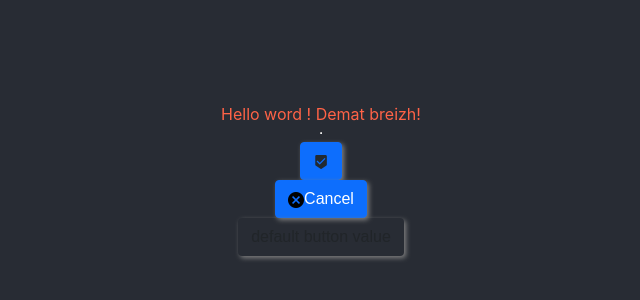
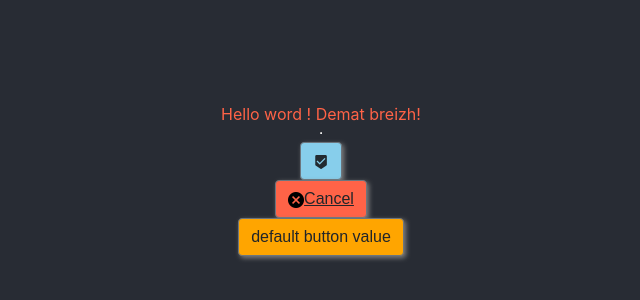
Before and after one commit to ffayel/2021_09_13_tjs, a React (Create React App) app: page / in a window 1280 px wide. Shown: the part 220-520 px from the top of the page, without its empty margins (319-959 px from the left). Built offline with nearby package versions, Linux system fonts and the light colour scheme.

Commit message:
Add Function Click

```diff
--- a/src/App/App.tsx
+++ b/src/App/App.tsx
@@ -8,10 +8,18 @@ function App() {
     <div className="App">
       Hello word ! Demat breizh!
       <hr/>
-      <Button bgcolor="skyblue" classColor="primary">
+      <Button bgColor="skyblue"
+      onClickEvent={(arg)=>{
+        console.trace(arg);
+      }}>
         <img src="/img/ok.png" alt="ok"/>
       </Button>
-      <Button bgcolor="skyblue" classColor="primary">
+      <Button
+      bgColor="tomato"
+      style={{textDecoration:'underline'}}
+      onClickEvent={(arg)=>{
+        console.log('il y a : '+arg);
+      }}>
         <img src="/img/cancel.png" alt="cancel"/>
         Cancel
       </Button>
--- a/src/App/components/Button/Button.css
+++ b/src/App/components/Button/Button.css
@@ -10,8 +10,8 @@
         -webkit-user-select: none;
         -moz-user-select: none;
         user-select: none;
-        background-color: transparent;
-        border: 1px solid transparent;
+        border: 1px solid #6c757d;
+        background-color: #6c757d;
         padding: .375rem .75rem;
         font-size: 1rem;
         border-radius: .25rem;
@@ -22,6 +22,9 @@
     vertical-align: middle;
 }
 
+.Button:hover{
+    box-shadow: 1px 1px 5px gray;
+}
 .Button img{
     max-height: 16px;
 }
--- a/src/App/components/Button/Button.js
+++ b/src/App/components/Button/Button.js
@@ -5,17 +5,27 @@ import './Button.css'
 const Button=(props)=> {
     console.log(props);
     return (
-        <button className={props.classColor?'Button Button-primary':'Button'} type={props.type}>{props.children}</button>
+        <button
+            className="Button"
+            type={props.type}
+            style={{backgroundColor: props.bgColor, ...props.style}}
+            onClick={(eve)=>{
+                props.onClickEvent('bla bla');
+            }}
+            >{props.children}</button>
     );
 }
 
 Button.propTypes={
     children:PropTypes.any.isRequired,
-    classColor: PropTypes.string,
+    bgColor: PropTypes.string,
+    style: PropTypes.object,
+    onClickEvent: PropTypes.func.isRequired,
 }
 Button.defaultProps={
     children: 'default button value',
-    bgcolor: ''
+    bgColor: 'orange',
+    onClickEvent: ()=>{}
 }
 
 export default Button;
```
